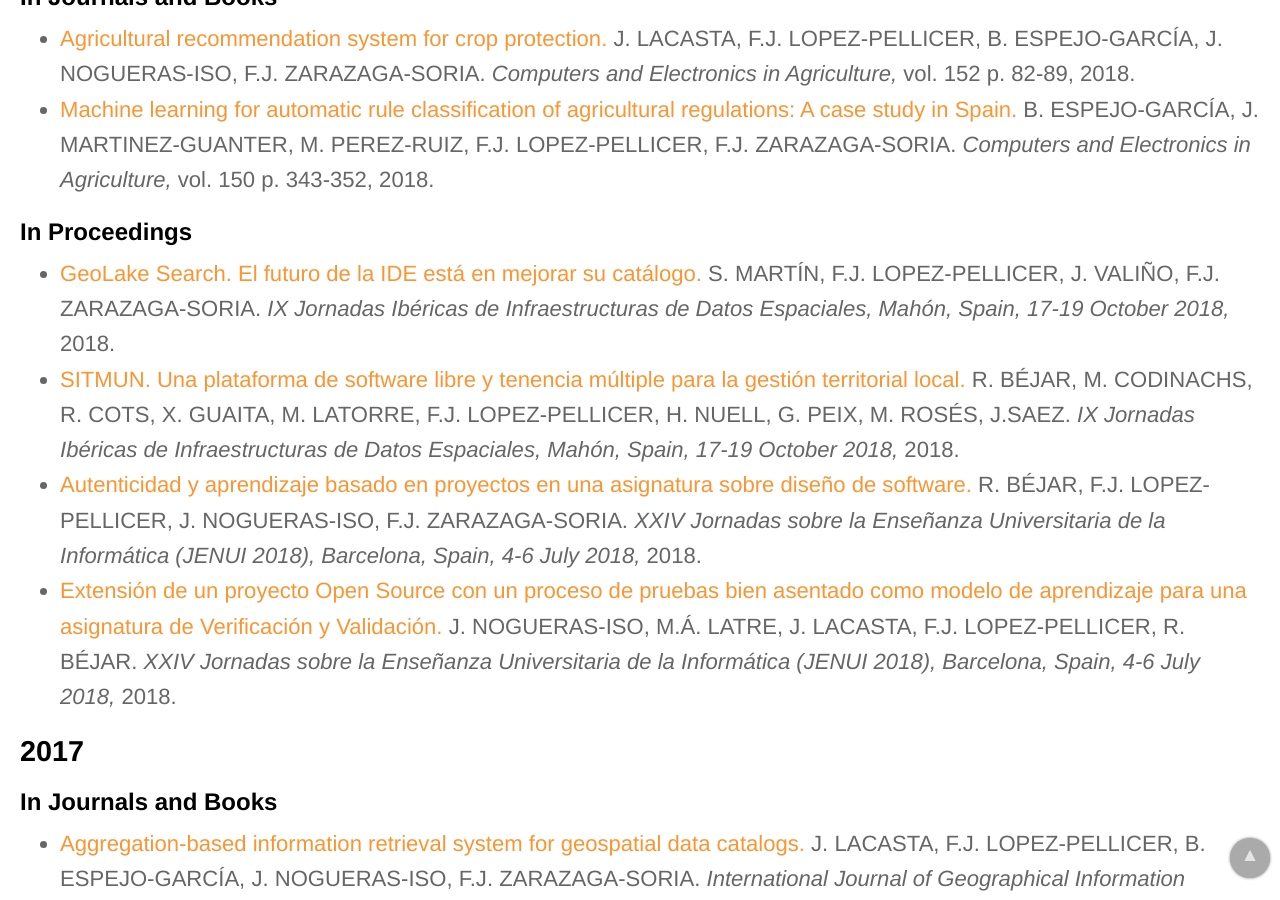
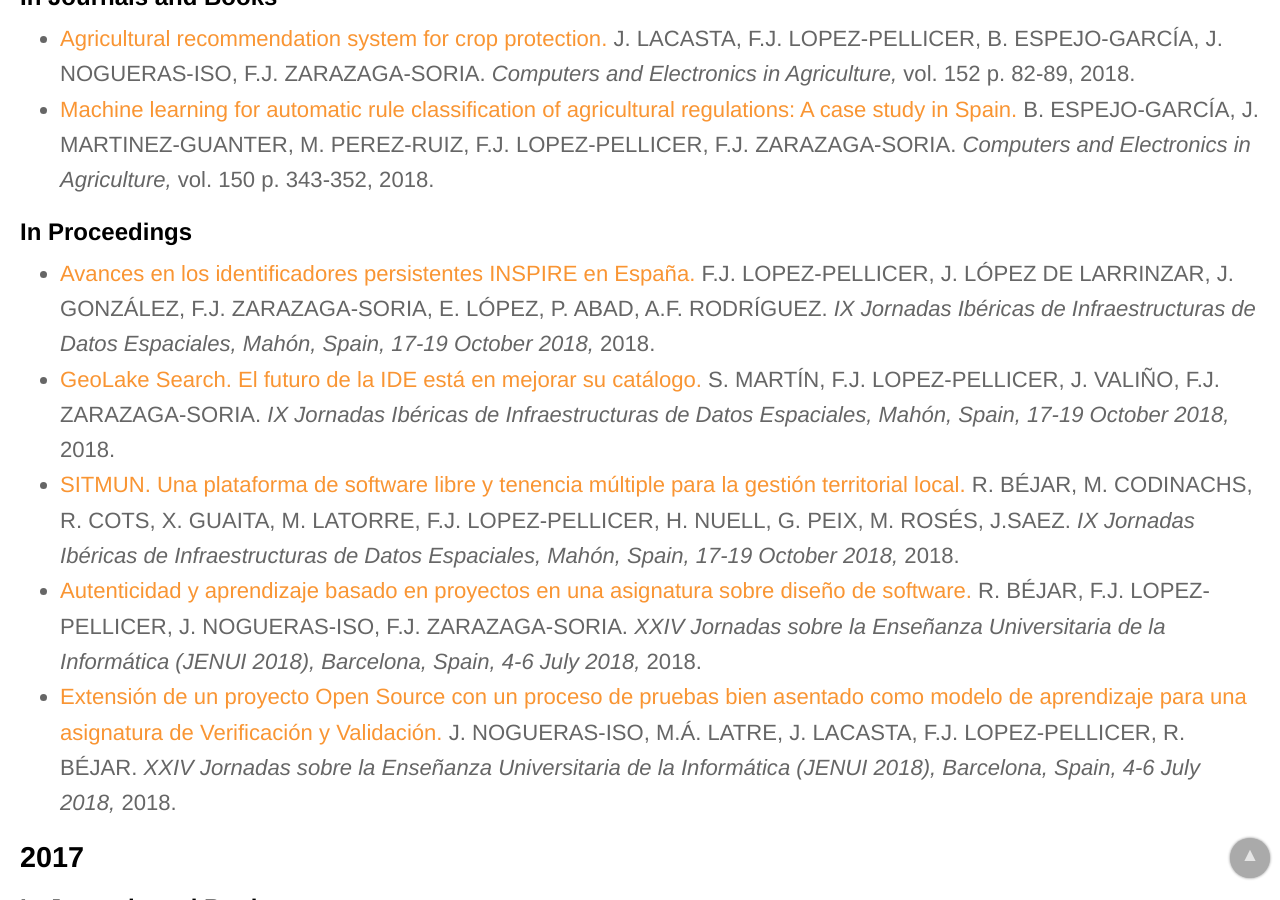
Before and after one commit to IAAA-Lab/IAAA-Lab.github.io, a Jekyll site: the page built from _staff/fjlopez.md, in a window 1280 px wide and 900 px high, scrolled down 1277 px. Built offline with Jekyll 4.4.1, drawn with Linux system fonts in a browser that asks for light colours.

Commit message:
Added PIDs presentation in JIIDE 2018

```diff
--- a/_data/papers.yml
+++ b/_data/papers.yml
@@ -41,6 +41,12 @@
   publication_detail: "vol. 32 nº 2 p. 282-301"
   year: 2018
   doi: 10.1080/13658816.2017.1393543
+# -------------------
+- title: "Avances en los identificadores persistentes INSPIRE en España"
+  url: http://www.jiide.org/Jiide-theme/programa/JIIDE2018_PID_.pdf
+  authors: F.J. LOPEZ-PELLICER, J. LÓPEZ DE LARRINZAR, J. GONZÁLEZ, F.J. ZARAZAGA-SORIA, E. LÓPEZ, P. ABAD, A.F. RODRÍGUEZ
+  publication_conference: "IX Jornadas Ibéricas de Infraestructuras de Datos Espaciales, Mahón, Spain, 17-19 October 2018"
+  year: 2018
 # -------------------
 - title: "GeoLake Search. El futuro de la IDE está en mejorar su catálogo"
   url: http://www.jiide.org/Jiide-theme/programa/JIIDE2018_GeoLake_Search.pdf
```
